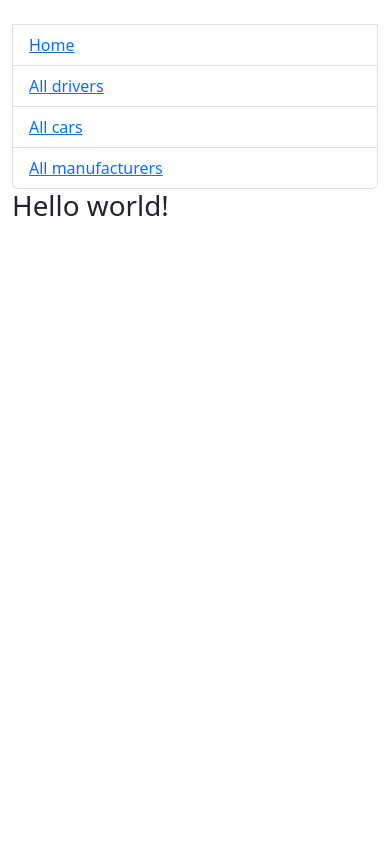
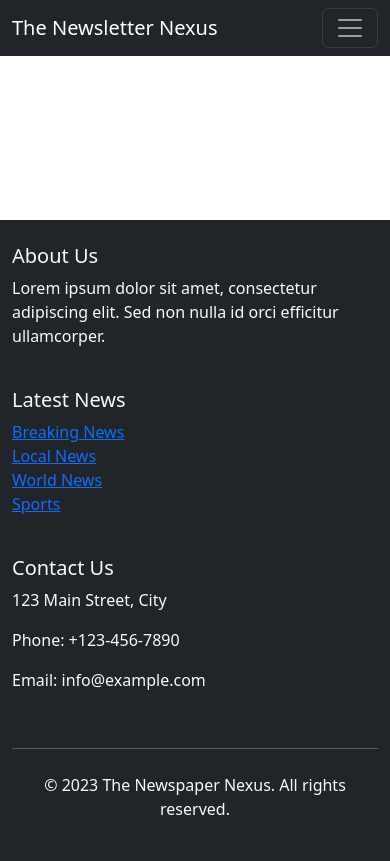
Before and after one commit to eduardhabryd/newspaper_agency, a Django app: page / in a window 390 px wide. Before the commit the page ends 216 px from the top, so only its background shows below. Run offline with Django 4.2, Linux system fonts and the light colour scheme; data that the repository does not hold is empty.

Commit message:
add templatetags, add get_short_content title method to newspaper model, create newspaperlistview, add footer.html, navbar.html, edit style of the page

```diff
--- a/agency/models.py
+++ b/agency/models.py
@@ -50,3 +50,8 @@ class Newspaper(models.Model):
 		verbose_name = 'newspaper'
 		verbose_name_plural = 'newspapers'
 		ordering = ['title']
+
+	def get_short_content(self):
+		if len(self.content) > 75:
+			return self.content[:75] + '...'
+		return self.content
--- a/agency/urls.py
+++ b/agency/urls.py
@@ -19,10 +19,10 @@ from django.conf.urls.static import static
 from django.contrib import admin
 from django.urls import path, include
 
-from agency.views import index
+from agency.views import index, NewspaperListView
 
 urlpatterns = [
-    path("", index, name="index"),
+    path("", NewspaperListView.as_view(), name="index"),
 ] + static(settings.STATIC_URL, document_root=settings.STATIC_ROOT)
 
 app_name = "agency"
--- a/agency/views.py
+++ b/agency/views.py
@@ -1,5 +1,14 @@
 from django.shortcuts import render
+from django.views import generic
+
+from agency.models import Newspaper
 
 
 def index(request):
 	return render(request, 'agency/index.html')
+
+
+class NewspaperListView(generic.ListView):
+	model = Newspaper
+	paginate_by = 4
+	template_name = 'agency/index.html'
--- a/templates/agency/index.html
+++ b/templates/agency/index.html
@@ -1,7 +1,23 @@
 {% extends "base.html" %}
-
-{% block title %}<title>Newspaper Agency</title>{% endblock %}
+{% load static %}
 
 {% block content %}
-  <h1>Hello world!</h1>
+  <div class="row mt-4">
+    {% for newspaper in newspaper_list %}
+      <div class="col">
+        <div class="card"
+             style="width: 17rem;">
+          <img src="{% static 'images/img.png' %}"
+               class="card-img-top"
+               alt="...">
+          <div class="card-body">
+            <h5 class="card-title">{{ newspaper.title }} {{ page_obj.number }}</h5>
+            <p class="card-text" style="height: 4.5rem; text-overflow: ellipsis; overflow: hidden">{{ newspaper.get_short_content }}</p>
+            <a href="#"
+               class="btn btn-outline-dark">Go somewhere</a>
+          </div>
+        </div>
+      </div>
+    {% endfor %}
+  </div>
 {% endblock %}
--- a/templates/base.html
+++ b/templates/base.html
@@ -2,36 +2,53 @@
 <html lang="en">
 
 <head>
-    {% block title %}<title>Taxi Service</title>{% endblock %}
+  {% block title %}<title>The Newsletter Nexus</title>{% endblock %}
   <meta charset="utf-8">
   <meta name="viewport" content="width=device-width, initial-scale=1">
-    <link href="https://cdn.jsdelivr.net/npm/bootstrap@5.3.2/dist/css/bootstrap.min.css" rel="stylesheet" integrity="sha384-T3c6CoIi6uLrA9TneNEoa7RxnatzjcDSCmG1MXxSR1GAsXEV/Dwwykc2MPK8M2HN" crossorigin="anonymous">
-    <!-- Add additional CSS in static file -->
+  <link href="https://cdn.jsdelivr.net/npm/bootstrap@5.3.2/dist/css/bootstrap.min.css"
+        rel="stylesheet"
+        integrity="sha384-T3c6CoIi6uLrA9TneNEoa7RxnatzjcDSCmG1MXxSR1GAsXEV/Dwwykc2MPK8M2HN"
+        crossorigin="anonymous">
+  <!-- Add additional CSS in a static file -->
   {% load static %}
   <link rel="stylesheet" href="{% static 'css/styles.css' %}">
 </head>
 
 <body>
-<div class="container-fluid">
-    <div class="row">
-        <div class="col-sm-2">
 
-            {% block sidebar %}
-                {% include "includes/sidebar.html" %}
+<nav class="navbar navbar-expand-lg navbar-dark bg-dark fixed-top">
+  <div class="container">
+    <a class="navbar-brand" href="#">The Newsletter Nexus</a>
+    <button class="navbar-toggler" type="button" data-toggle="collapse" data-target="#navbarNav"
+            aria-controls="navbarNav" aria-expanded="false" aria-label="Toggle navigation">
+      <span class="navbar-toggler-icon"></span>
+    </button>
+    <div class="collapse navbar-collapse" id="navbarNav">
+      {% block navbar %}
+        {% include "includes/navbar.html" %}
       {% endblock %}
+    </div>
+  </div>
+</nav>
 
+<div class="container" style="margin-top: 100px;">
+  {% block content %}
+  {% endblock %}
 </div>
-        <div class="col-sm-10 ">
 
-            {% block content %}{% endblock %}
+<div style="margin-top: 120px;">
+  {% block footer %}
+    {% include "includes/footer.html" %}
+  {% endblock %}
+</div>
 
 {% block pagination %}
   {% include "includes/pagination.html" %}
 {% endblock %}
 
-        </div>
-    </div>
-</div>
+<script src="https://cdn.jsdelivr.net/npm/bootstrap@5.3.2/dist/js/bootstrap.bundle.min.js"
+        integrity="sha384-C6RzsynM9kWDrMNeT87bh95OGNyZPhcTNXj1NW7RuBCsyN/o0jlpcV8Qyq46cDfL"
+        crossorigin="anonymous"></script>
 </body>
 
 </html>
--- /dev/null
+++ b/templates/includes/footer.html
@@ -0,0 +1,31 @@
+<footer class="bg-dark text-light py-4">
+    <div class="container">
+        <div class="row">
+            <div class="col-lg-4 col-md-6 mb-4">
+                <h5>About Us</h5>
+                <p>Lorem ipsum dolor sit amet, consectetur adipiscing elit. Sed non nulla id orci efficitur ullamcorper.</p>
+            </div>
+            <div class="col-lg-4 col-md-6 mb-4">
+                <h5>Latest News</h5>
+                <ul class="list-unstyled">
+                    <li><a href="#">Breaking News</a></li>
+                    <li><a href="#">Local News</a></li>
+                    <li><a href="#">World News</a></li>
+                    <li><a href="#">Sports</a></li>
+                </ul>
+            </div>
+            <div class="col-lg-4 col-md-6 mb-4">
+                <h5>Contact Us</h5>
+                <address>
+                    <p><i class="bi bi-geo-alt"></i> 123 Main Street, City</p>
+                    <p><i class="bi bi-phone"></i> Phone: +123-456-7890</p>
+                    <p><i class="bi bi-envelope"></i> Email: info@example.com</p>
+                </address>
+            </div>
+        </div>
+        <hr class="mb-4">
+        <div class="text-center">
+            <p>&copy; 2023 The Newspaper Nexus. All rights reserved.</p>
+        </div>
+    </div>
+</footer>
--- /dev/null
+++ b/templates/includes/navbar.html
@@ -0,0 +1,66 @@
+<nav class="navbar navbar-expand-lg navbar-light bg-light fixed-top">
+  <div class="container-fluid">
+    <a class="navbar-brand ms-4 me-5"
+       href="{% url 'agency:index' %}">The Newsletter Nexus</a>
+    <div class="collapse navbar-collapse"
+         id="navbarScroll">
+      <ul class="navbar-nav me-auto mx-auto my-2 my-lg-0 navbar-nav-scroll"
+          style="--bs-scroll-height: 100px;">
+        <li class="nav-item ms-5">
+          <a class="nav-link active"
+             aria-current="page"
+             href="#">Home</a>
+        </li>
+        <li class="nav-item">
+          <a class="nav-link active"
+             aria-current="page"
+             href="#">Topics</a>
+        </li>
+        <li class="nav-item">
+          <a class="nav-link active"
+             aria-current="page"
+             href="#">Redactors</a>
+        </li>
+      </ul>
+      <ul class="navbar-nav me-2">
+        {#   Login link     #}
+        {#        <li class="nav-item">#}
+        {#          <a class="nav-link"#}
+        {#             href="">Login</a>#}
+        {#        </li>#}
+        {#     dropdown-menu     #}
+        <li class="nav-item dropdown">
+          <a class="nav-link dropdown-toggle"
+             href="#"
+             role="button"
+             data-bs-toggle="dropdown"
+             aria-expanded="false">
+            Account
+          </a>
+          <ul class="dropdown-menu">
+            <li><a class="dropdown-item"
+                   href="#">Logout</a></li>
+            <li><a class="dropdown-item"
+                   href="#">Another action</a></li>
+            <li>
+              <hr class="dropdown-divider">
+            </li>
+            <li><a class="dropdown-item"
+                   href="#">Something else here</a></li>
+          </ul>
+        </li>
+        {#     end dropdown-menu     #}
+      </ul>
+      <form class="d-flex"
+            role="search">
+        <input class="form-control me-3"
+               type="search"
+               placeholder="Search"
+               aria-label="Search">
+        <button class="btn btn-outline-dark me-3"
+                type="submit">Search
+        </button>
+      </form>
+    </div>
+  </div>
+</nav>
--- a/templates/includes/sidebar.html
+++ /dev/null
@@ -1,15 +0,0 @@
-<ul class="sidebar-nav list-group">
-{#  {% if user.is_authenticated %}#}
-{#    <li class="list-group-item">User: <a href="{{ user.get_absolute_url }}">{{ user.get_username }}</a></li>#}
-{#    <li class="list-group-item"><a href="{% url 'logout'%}?next={{request.path}}">Logout</a></li>#}
-{#  {% else %}#}
-{#    <li class="list-group-item"><a href="{% url 'login'%}?next={{request.path}}">Login</a></li>#}
-{#  {% endif %}#}
-
-  <br>
-
-  <li class="list-group-item"><a href="">Home</a></li>
-  <li class="list-group-item"><a href="">All drivers</a></li>
-  <li class="list-group-item"><a href="">All cars</a></li>
-  <li class="list-group-item"><a href="">All manufacturers</a></li>
-</ul>
```
Also changed, not shown: agency/templatetags/query_transform.py (added, +15 -0 lines), templates/includes/pagination.html (+19 -19 lines). Lines whose indentation alone changed are shown as unchanged.
